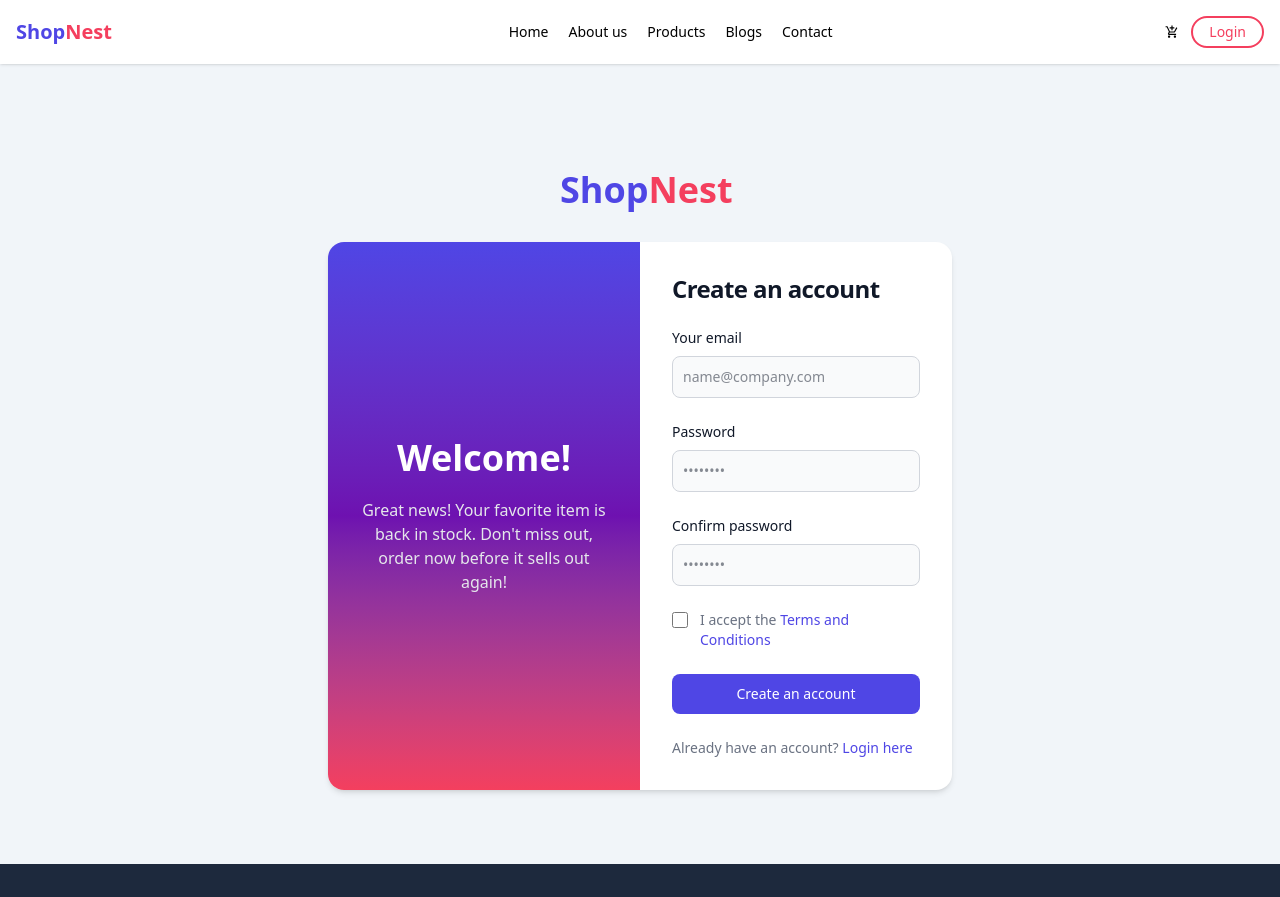
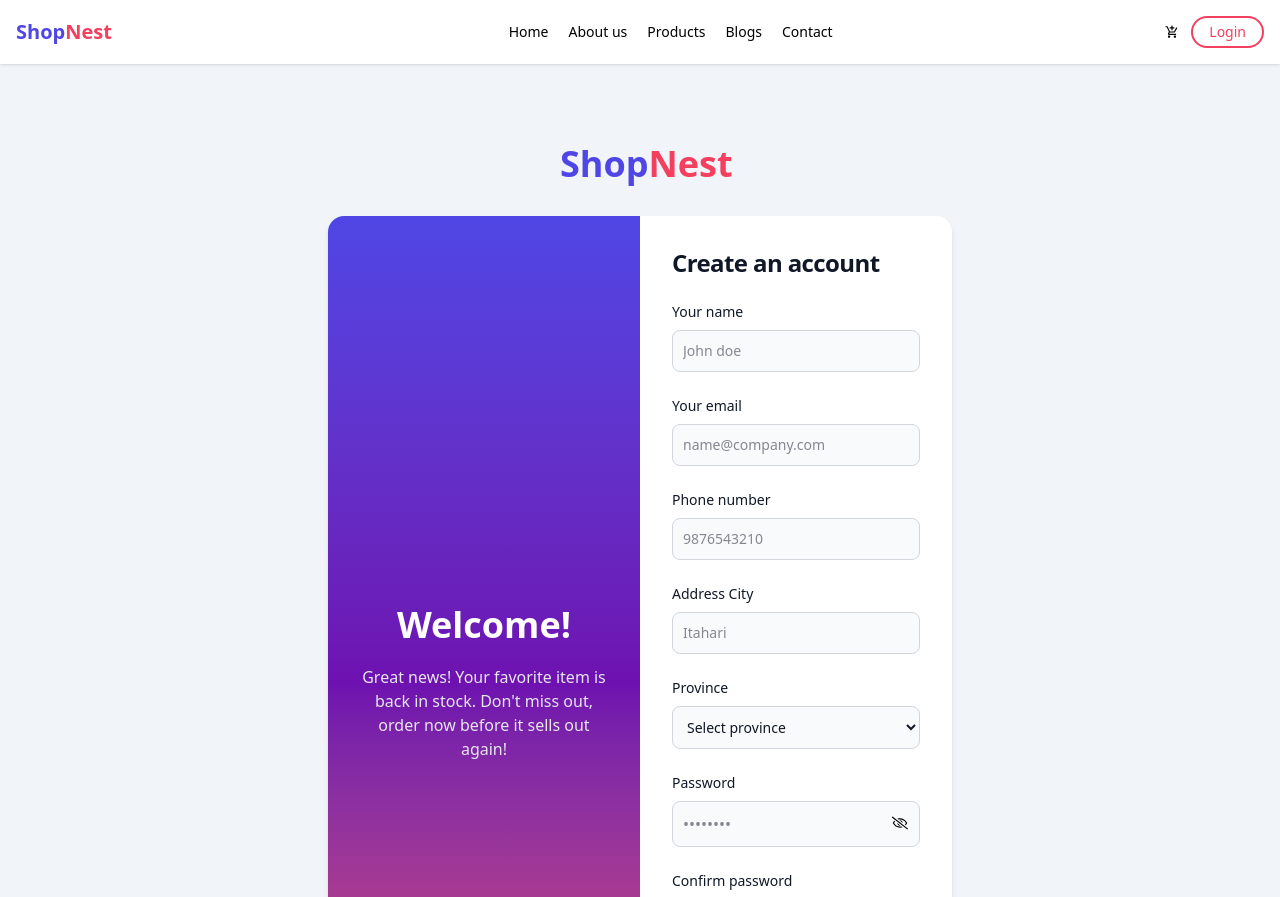
Before and after one commit to samarajyastha/mern-20250622, a Next.js app: page /register in a window 1280 px wide. Shown: the top 897 px of the page. Built offline with nearby package versions, Linux system fonts and the light colour scheme; no server answers.

Commit message:
auth register

```diff
--- a/package.json
+++ b/package.json
@@ -14,7 +14,8 @@
     "react": "19.1.0",
     "react-dom": "19.1.0",
     "react-hook-form": "^7.62.0",
-    "react-icons": "^5.5.0"
+    "react-icons": "^5.5.0",
+    "react-toastify": "^11.0.5"
   },
   "devDependencies": {
     "@eslint/eslintrc": "^3",
--- a/src/api/auth.js
+++ b/src/api/auth.js
@@ -8,4 +8,8 @@ async function login({ email, password }) {
   });
 }
 
-export { login };
+async function signup(data) {
+  return await axios.post(`${config.apiUrl}/api/auth/register`, data);
+}
+
+export { login, signup };
--- /dev/null
+++ b/src/app/(auth)/_components/PasswordInput.jsx
@@ -0,0 +1,28 @@
+"use client";
+
+import { useState } from "react";
+import { FaRegEye, FaRegEyeSlash } from "react-icons/fa";
+
+const PasswordInput = (props) => {
+  const [showPassword, setShowPassword] = useState(false);
+
+  return (
+    <div className="relative">
+      <input
+        type={showPassword ? "text" : "password"}
+        placeholder="••••••••"
+        className="bg-gray-50 border border-gray-300 text-gray-900 rounded-lg focus:ring-primary focus:border-primary block w-full p-2.5 dark:bg-gray-700 dark:border-gray-600 dark:placeholder-gray-400 dark:text-white dark:focus:ring-blue-500 dark:focus:border-blue-500"
+        {...props}
+      />
+      <button
+        type="button"
+        className="absolute top-3 right-2 pt-0.5 px-1"
+        onClick={() => setShowPassword(!showPassword)}
+      >
+        {showPassword ? <FaRegEye /> : <FaRegEyeSlash />}
+      </button>
+    </div>
+  );
+};
+
+export default PasswordInput;
--- a/src/app/(auth)/layout.js
+++ b/src/app/(auth)/layout.js
@@ -1,12 +1,11 @@
 import Logo from "@/components/Logo";
-import config from "@/config";
 
 function AuthLayout({ children }) {
   return (
-    <section className="flex py-20 md:items-center justify-center h-screen bg-slate-100">
+    <section className="flex py-20 md:items-center justify-center bg-slate-100">
       <div className="container mx-auto px-4">
         <div className="flex justify-start items-center flex-col">
-          <Logo className="text-4xl py-8" />
+          <Logo className="text-4xl mb-8" />
           <div className="grid grid-cols-1 md:grid-cols-2 items-center w-fit bg-white rounded-2xl shadow-md lg:max-w-2/3 xl:max-w-1/2">
             <div className="hidden md:flex bg-gradient-to-b from-primary via-purple-800 to-secondary h-full rounded-l-2xl py-10  justify-center flex-col">
               <div className="text-center px-8">
--- a/src/app/(auth)/register/page.js
+++ b/src/app/(auth)/register/page.js
@@ -1,19 +1,49 @@
 "use client";
 
 import { EMAIL_REGEX } from "@/constants/regex";
-import { LOGIN_ROUTE } from "@/constants/routes";
+import { HOME_ROUTE, LOGIN_ROUTE } from "@/constants/routes";
+import { signup } from "@/api/auth";
 import { useForm } from "react-hook-form";
+import { useRouter } from "next/navigation";
 import Link from "next/link";
+import PasswordInput from "../_components/PasswordInput";
+import { toast } from "react-toastify";
 
 const Register = () => {
   const {
     register,
     handleSubmit,
+    watch,
     formState: { errors },
   } = useForm();
 
-  function submitForm(data) {
-    console.log(data);
+  const password = watch("password");
+
+  const router = useRouter();
+
+  async function submitForm(data) {
+    try {
+      const response = await signup({
+        name: data.name,
+        email: data.email,
+        password: data.password,
+        confirmPassword: data.confirmPassword,
+        phone: data.phone,
+        address: {
+          city: data.city,
+          province: data.province,
+        },
+      });
+
+      localStorage.setItem("authToken", response.data?.authToken);
+
+      // programmatic navigation
+      router.push(HOME_ROUTE);
+    } catch (error) {
+      toast.error(error.response?.data, {
+        autoClose: 1000,
+      });
+    }
   }
 
   return (
@@ -25,6 +55,24 @@ const Register = () => {
         onSubmit={handleSubmit(submitForm)}
         className="space-y-4 md:space-y-6"
       >
+        <div>
+          <label
+            htmlFor="name"
+            className="block mb-2 text-sm font-medium text-gray-900 dark:text-white"
+          >
+            Your name
+          </label>
+          <input
+            type="text"
+            id="name"
+            className="bg-gray-50 border border-gray-300 text-gray-900 text-sm rounded-lg focus:ring-primary focus:border-primary block w-full p-2.5 dark:bg-gray-700 dark:border-gray-600 dark:placeholder-gray-400 dark:text-white dark:focus:ring-blue-500 dark:focus:border-blue-500"
+            placeholder="John doe"
+            {...register("name", {
+              required: "Name is required.",
+            })}
+          />
+          <p className="text-red-600 text-sm m-1">{errors.name?.message}</p>
+        </div>
         <div>
           <label
             htmlFor="email"
@@ -49,16 +97,77 @@ const Register = () => {
         </div>
         <div>
           <label
+            htmlFor="phone"
+            className="block mb-2 text-sm font-medium text-gray-900 dark:text-white"
+          >
+            Phone number
+          </label>
+          <input
+            type="tel"
+            id="phone"
+            className="bg-gray-50 border border-gray-300 text-gray-900 text-sm rounded-lg focus:ring-primary focus:border-primary block w-full p-2.5 dark:bg-gray-700 dark:border-gray-600 dark:placeholder-gray-400 dark:text-white dark:focus:ring-blue-500 dark:focus:border-blue-500"
+            placeholder="9876543210"
+            {...register("phone", {
+              required: "Phone number is required.",
+            })}
+          />
+          <p className="text-red-600 text-sm m-1">{errors.phone?.message}</p>
+        </div>
+        <div>
+          <label
+            htmlFor="city"
+            className="block mb-2 text-sm font-medium text-gray-900 dark:text-white"
+          >
+            Address City
+          </label>
+          <input
+            type="text"
+            id="city"
+            className="bg-gray-50 border border-gray-300 text-gray-900 text-sm rounded-lg focus:ring-primary focus:border-primary block w-full p-2.5 dark:bg-gray-700 dark:border-gray-600 dark:placeholder-gray-400 dark:text-white dark:focus:ring-blue-500 dark:focus:border-blue-500"
+            placeholder="Itahari"
+            {...register("city", {
+              required: "Address city is required.",
+            })}
+          />
+          <p className="text-red-600 text-sm m-1">{errors.city?.message}</p>
+        </div>
+        <div>
+          <label
+            htmlFor="province"
+            className="block mb-2 text-sm font-medium text-gray-900 dark:text-white"
+          >
+            Province
+          </label>
+          <select
+            id="province"
+            className="bg-gray-50 border border-gray-300 text-gray-900 text-sm rounded-lg block w-full p-2.5 dark:bg-gray-700 dark:border-gray-600 dark:placeholder-gray-400 dark:text-white"
+            {...register("province", {
+              required: "Province is required.",
+            })}
+            defaultValue=""
+          >
+            <option value="" disabled>
+              Select province
+            </option>
+            <option value="Bagmati">Bagmati</option>
+            <option value="Gandaki">Gandaki</option>
+            <option value="Karnali">Karnali</option>
+            <option value="Koshi">Koshi</option>
+            <option value="Lumbini">Lumbini</option>
+            <option value="Madesh">Madesh</option>
+            <option value="Sudurpaschim">Sudurpaschim</option>
+          </select>
+          <p className="text-red-600 text-sm m-1">{errors.province?.message}</p>
+        </div>
+        <div>
+          <label
             htmlFor="password"
             className="block mb-2 text-sm font-medium text-gray-900 dark:text-white"
           >
             Password
           </label>
-          <input
-            type="password"
+          <PasswordInput
             id="password"
-            placeholder="••••••••"
-            className="bg-gray-50 border border-gray-300 text-gray-900 text-sm rounded-lg focus:ring-primary focus:border-primary block w-full p-2.5 dark:bg-gray-700 dark:border-gray-600 dark:placeholder-gray-400 dark:text-white dark:focus:ring-blue-500 dark:focus:border-blue-500"
             {...register("password", {
               required: "Password is required.",
               minLength: {
@@ -76,17 +185,16 @@ const Register = () => {
           >
             Confirm password
           </label>
-          <input
-            type="confirm-password"
+          <PasswordInput
             id="confirm-password"
-            placeholder="••••••••"
-            className="bg-gray-50 border border-gray-300 text-gray-900 text-sm rounded-lg focus:ring-primary focus:border-primary block w-full p-2.5 dark:bg-gray-700 dark:border-gray-600 dark:placeholder-gray-400 dark:text-white dark:focus:ring-blue-500 dark:focus:border-blue-500"
             {...register("confirmPassword", {
               required: "Confirm password is required.",
               minLength: {
                 value: 6,
                 message: "Password length must be greater than 6.",
               },
+              validate: (value) =>
+                value === password || "Passwords do not match.",
             })}
           />
           <p className="text-red-600 text-sm m-1">
@@ -98,7 +206,7 @@ const Register = () => {
             <input
               id="terms"
               type="checkbox"
-              className="w-4 h-4 border border-gray-300 rounded bg-gray-50 focus:ring-3 focus:ring-primary-300 dark:bg-gray-700 dark:border-gray-600 dark:focus:ring-primary dark:ring-offset-gray-800"
+              className="w-4 h-4 border border-gray-300 rounded bg-gray-50 dark:bg-gray-700 dark:border-gray-600"
             />
           </div>
           <div className="ml-3 text-sm">
--- a/src/app/layout.js
+++ b/src/app/layout.js
@@ -1,6 +1,7 @@
 import config from "@/config";
 import Footer from "@/components/Footer";
 import Header from "@/components/Header";
+import { ToastContainer } from "react-toastify";
 
 import "./globals.css";
 
@@ -19,8 +20,9 @@ function RootLayout({ children }) {
     <html lang="en">
       <body>
         <Header />
-        <main className="min-h-screen">{children}</main>
+        <main>{children}</main>
         <Footer />
+        <ToastContainer />
       </body>
     </html>
   );
--- /dev/null
+++ b/src/components/AuthMenu.jsx
@@ -0,0 +1,37 @@
+"use client";
+import { LOGIN_ROUTE } from "@/constants/routes";
+import { useRouter } from "next/navigation";
+import Link from "next/link";
+
+const AuthMenu = () => {
+  const authToken = localStorage.getItem("authToken");
+
+  const router = useRouter();
+
+  function logout() {
+    localStorage.removeItem("authToken");
+
+    router.push(LOGIN_ROUTE);
+  }
+
+  if (authToken)
+    return (
+      <button
+        onClick={logout}
+        className="text-sm text-secondary border-secondary border-2 rounded-3xl px-4 py-1 hover:bg-secondary hover:text-white transition"
+      >
+        Logout
+      </button>
+    );
+
+  return (
+    <Link
+      href={LOGIN_ROUTE}
+      className="text-sm text-secondary border-secondary border-2 rounded-3xl px-4 py-1 hover:bg-secondary hover:text-white transition"
+    >
+      Login
+    </Link>
+  );
+};
+
+export default AuthMenu;
--- a/src/components/Header.jsx
+++ b/src/components/Header.jsx
@@ -1,8 +1,7 @@
-import Link from "next/link";
 import Logo from "./Logo";
 import NavMenu from "./NavMenu";
-import { LOGIN_ROUTE } from "@/constants/routes";
 import { MdOutlineAddShoppingCart } from "react-icons/md";
+import AuthMenu from "./AuthMenu";
 
 const Header = () => {
   return (
@@ -16,12 +15,7 @@ const Header = () => {
             <div className="text-sm">
               <MdOutlineAddShoppingCart />
             </div>
-            <Link
-              href={LOGIN_ROUTE}
-              className="text-sm text-secondary border-secondary border-2 rounded-3xl px-4 py-1 hover:bg-secondary hover:text-white transition"
-            >
-              Login
-            </Link>
+            <AuthMenu />
           </div>
         </div>
       </div>
```
Also changed, not shown: src/app/(auth)/login/page.js (+14 -7 lines), 2 other files (tests, documents, lock files or other folders).
